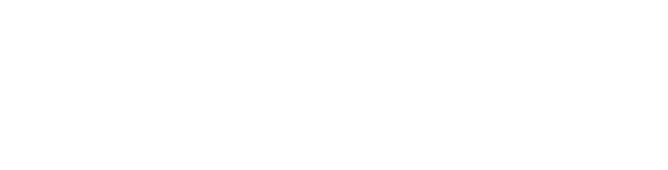
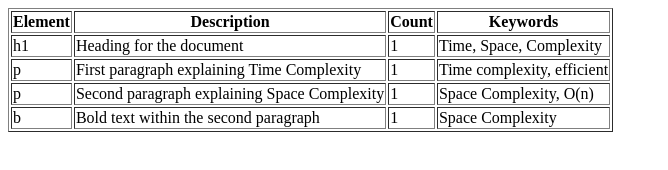
Before and after one commit to acciojob/time-and-space-complexity-shritak7, a website: page main.html in a window 1280 px wide. Shown: the whole page, without its empty margins (0-668 px from the left). Drawn offline with Linux system fonts and the light colour scheme.

Commit message:
created a submission

```diff
--- a/main.html
+++ b/main.html
@@ -11,6 +11,39 @@
     <script type="text/javascript" src="./script.js">
 </script>
 
+	<table border=1>
+		<tr>
+			<th>Element</th>
+			<th>Description</th>
+			<th>Count</th>
+			<th>Keywords</th>
+		</tr>
+		<tr>
+			<td>h1</td>
+			<td>Heading for the document</td>
+			<td>1</td>
+			<td>Time, Space, Complexity</td>
+		</tr>
+		<tr>
+			<td>p</td>
+			<td>First paragraph explaining Time Complexity</td>
+			<td>1</td>
+			<td>Time complexity, efficient</td>
+		</tr>
+		<tr>
+			<td>p</td>
+			<td>Second paragraph explaining Space Complexity</td>
+			<td>1</td>
+			<td>Space Complexity, O(n)</td>
+		</tr>
+		<tr>
+			<td>b</td>
+			<td>Bold text within the second paragraph</td>
+			<td>1</td>
+			<td>Space Complexity</td>
+		</tr>
+
+	</table>
 </body>
 
 </html>
```
